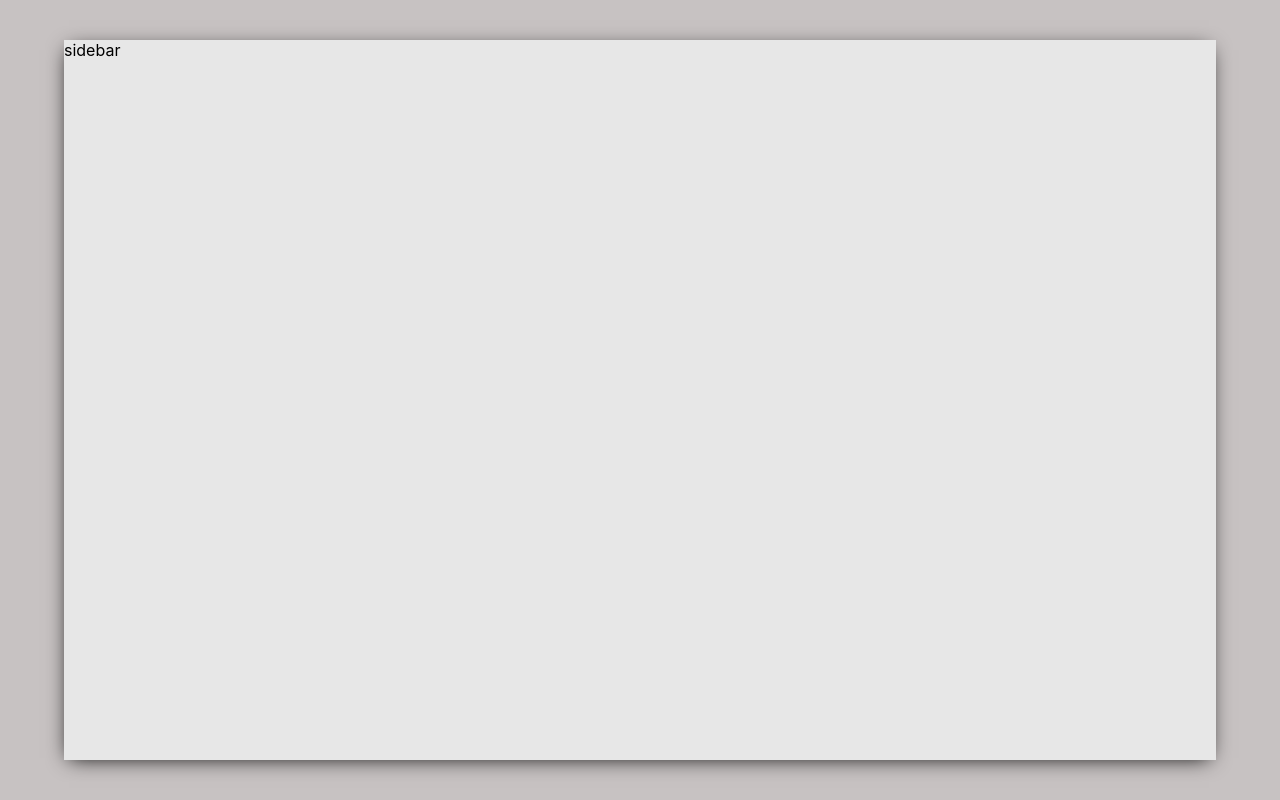
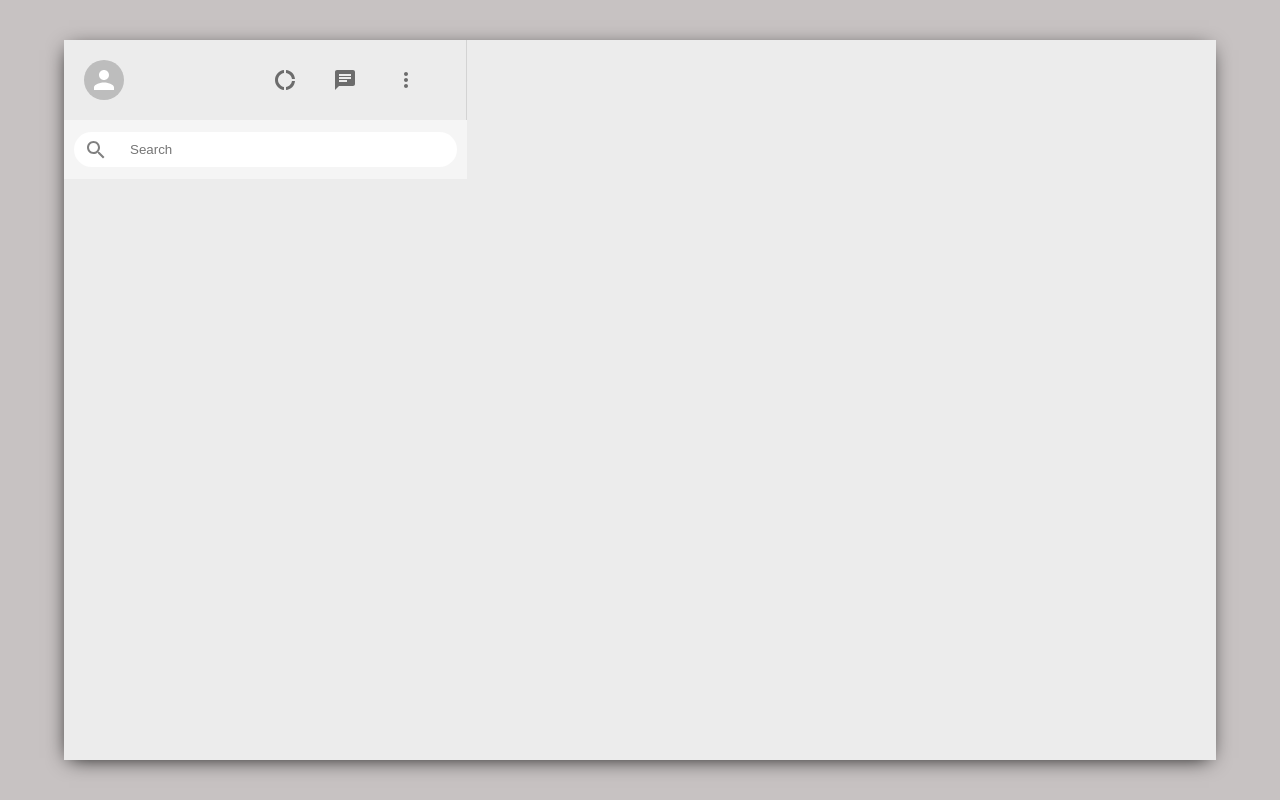
Before and after one commit to topzz100/whatsapp-clone, a React (Create React App) app: page / in a window 1280 px wide. Built offline with nearby package versions, Linux system fonts and the light colour scheme.

Commit message:
side-bar header and search-bar done

```diff
--- a/package.json
+++ b/package.json
@@ -3,6 +3,10 @@
   "version": "0.1.0",
   "private": true,
   "dependencies": {
+    "@emotion/react": "^11.7.1",
+    "@emotion/styled": "^11.6.0",
+    "@mui/icons-material": "^5.2.4",
+    "@mui/material": "^5.2.4",
     "@testing-library/jest-dom": "^5.16.1",
     "@testing-library/react": "^11.2.7",
     "@testing-library/user-event": "^12.8.3",
--- a/src/App.css
+++ b/src/App.css
@@ -8,6 +8,6 @@
 	display: flex;
 	width: 90vw;
 	height: 90vh;
-	background-color: rgb(231, 231, 231);
+	background-color: rgb(236, 236, 236);
 	box-shadow: -1px 4px 20px -6px black;
 }
--- a/src/components/SideBar.js
+++ b/src/components/SideBar.js
@@ -1,9 +1,41 @@
 import React from 'react'
+import { Avatar, IconButton} from '@mui/material'
+import MoreVertIcon from '@mui/icons-material/MoreVert';
+import ChatIcon from '@mui/icons-material/Chat';
+import DonutLargeIcon from '@mui/icons-material/DonutLarge';
+
+import './SideBar.css';
+import { SearchOutlined } from '@mui/icons-material';
 
 const SideBar = () => {
   return (
-    <div>
-      sidebar
+    <div className = "sideBar">
+      <div className = "sideBarHeader">
+        <Avatar/>
+        <div className = "sideBarHeaderRight">
+          <IconButton>
+            <DonutLargeIcon/>
+          </IconButton>
+           <IconButton>
+            <ChatIcon/>
+          </IconButton>
+           <IconButton>
+            <MoreVertIcon/>
+          </IconButton>
+
+        </div>
+      </div>
+      <div className = "sideBarSearch">
+        <div className ="sideBarSearchContainer">
+          <SearchOutlined/>
+          <input placeholder='Search' type = "text"/>
+        </div>
+
+      </div>
+      <div className = "sideBarChats">
+
+      </div>
+      <div></div>
     </div>
   )
 }
--- a/src/components/sideBar.css
+++ b/src/components/sideBar.css
@@ -0,0 +1,48 @@
+.sideBar {
+	display: flex;
+	flex-direction: column;
+	flex: 0.35;
+}
+
+.sideBarHeader {
+	display: flex;
+	padding: 20px;
+	justify-content: space-between;
+	border-right: 1px solid lightgray;
+}
+
+.sideBarHeaderRight {
+	display: flex;
+	justify-content: space-between;
+	align-items: center;
+	min-width: 10vw;
+}
+
+.sideBarHeaderRight .MuiSvgIcon-root {
+	margin-right: 1.6vw;
+	font-size: 24px !important;
+}
+
+.sideBarSearch {
+	display: flex;
+	align-items: center;
+	background-color: rgb(245, 245, 245);
+	height: 39px;
+	padding: 10px;
+}
+.sideBarSearchContainer {
+	display: flex;
+	align-items: center;
+	background-color: white;
+	width: 100%;
+	height: 35px;
+	border-radius: 20px;
+}
+.sideBarSearchContainer .MuiSvgIcon-root {
+	color: gray;
+	padding: 10px;
+}
+.sideBarSearchContainer input {
+	border: none;
+	margin-left: 10px;
+}
```
Also changed, not shown: 1 other file (tests, documents, lock files or other folders).
